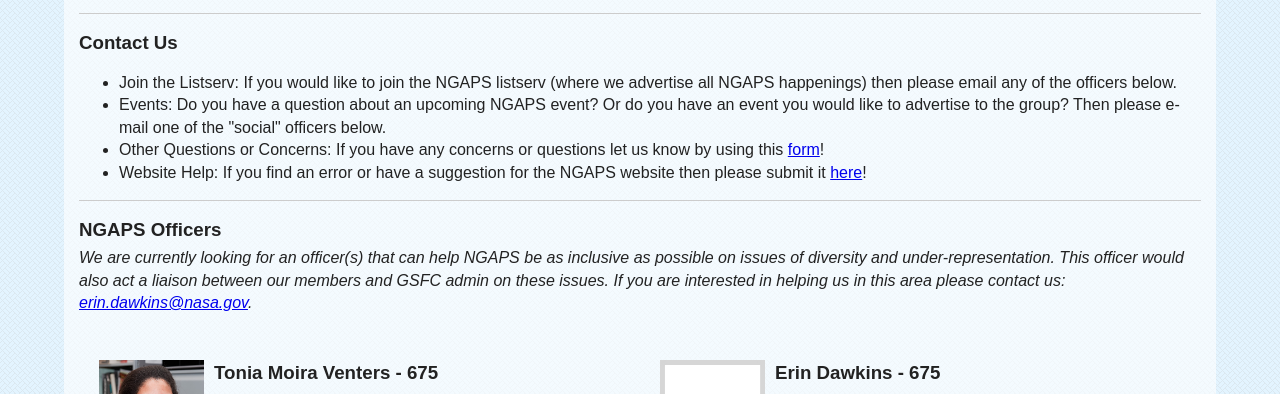
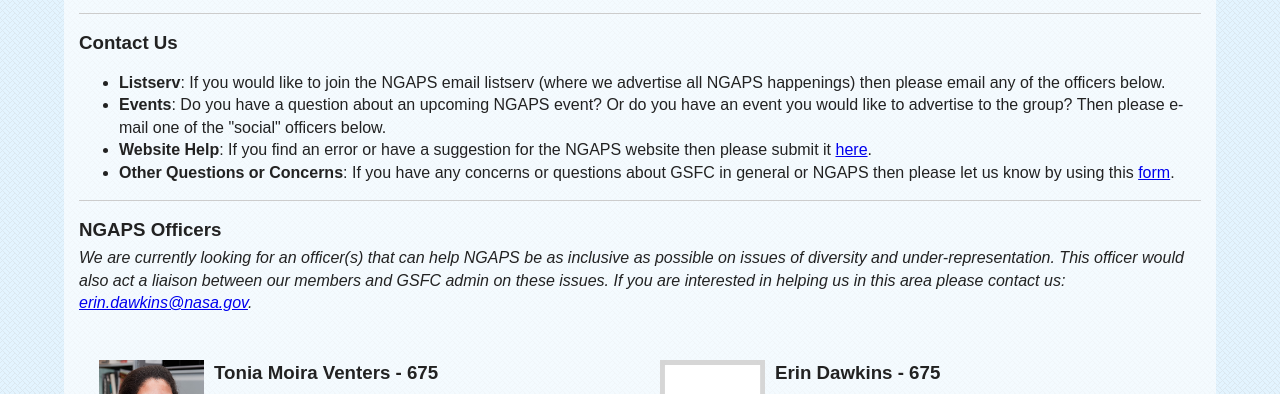
Before and after one commit to jrenaud90/NGAPS, a plain HTML site: page new/about_us.html in a window 1280 px wide. Shown: the part 357-751 px from the top of the page. Drawn offline with Linux system fonts and the light colour scheme.

Commit message:
Minor Changes

```diff
--- a/new/about_us.html
+++ b/new/about_us.html
@@ -65,17 +65,17 @@
         <hr/>
         <a id="contact_us" class="anchor_link"></a><h3>Contact Us</h3>
         <ul>
-            <li>Join the Listserv: If you would like to join the NGAPS listserv (where we advertise all NGAPS
+            <li><b>Listserv</b>: If you would like to join the NGAPS email listserv (where we advertise all NGAPS
                 happenings) then please email any of the officers below.
             </li>
-            <li>Events: Do you have a question about an upcoming NGAPS event? Or do you have an event you would like to
+            <li><b>Events</b>: Do you have a question about an upcoming NGAPS event? Or do you have an event you would like to
                 advertise to the group? Then please e-mail one of the "social" officers below.
             </li>
-            <li>Other Questions or Concerns: If you have any concerns or questions let us know by using this <a
-                    href="https://forms.gle/wtFSRh8x1DfWLNcB8">form</a>!
+            <li><b>Website Help</b>: If you find an error or have a suggestion for the NGAPS website then please submit it <a
+                    href="https://forms.gle/HMDuMobxm6kPcjBYA">here</a>.
             </li>
-            <li>Website Help: If you find an error or have a suggestion for the NGAPS website then please submit it <a
-                    href="https://forms.gle/HMDuMobxm6kPcjBYA">here</a>!
+            <li><b>Other Questions or Concerns</b>: If you have any concerns or questions about GSFC in general or NGAPS then please let us know by using this <a
+                    href="https://forms.gle/wtFSRh8x1DfWLNcB8">form</a>.
             </li>
         </ul>
 
```
Also changed, not shown: new/events.html (+0 -2 lines), new/index.html (+1 -2 lines).
